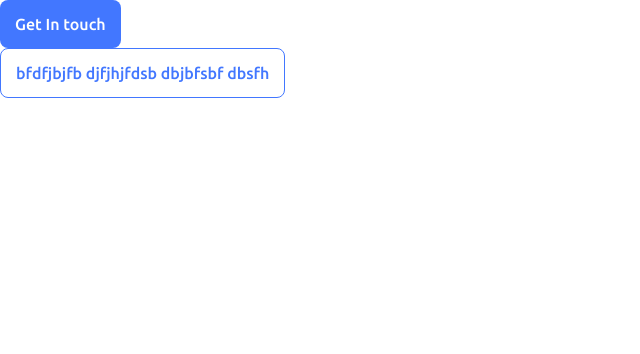
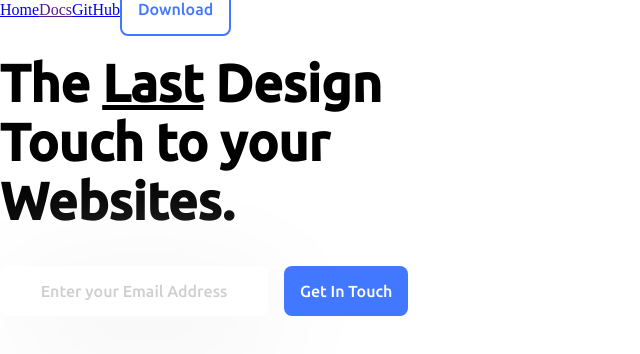
Before and after one commit to Jaspreet099/eccentrictouch.website.frontend, a plain HTML site: page index.htm in a window 1280 px wide. Shown: the whole page, without its empty margins (0-640 px from the left). Drawn offline with Linux system fonts and the light colour scheme.

Commit message:
@yashsehgal: Header Component JS Code added

```diff
--- a/components/button.js
+++ b/components/button.js
@@ -0,0 +1,19 @@
+
+/// defining component methods - buttons
+const getPrimaryButton = function getPrimaryButton(button_name, url = "") {
+  let primaryButton = document.createElement("a");
+  primaryButton.className = "primaryButton";
+  primaryButton.href = url;
+  primaryButton.innerHTML = button_name;
+  // document.getElementById(append_to_id).append(primaryButton);
+  return primaryButton;
+}
+
+const getSecondaryButton = function getSecondaryButton(button_name, url="") {
+  let secondaryButton = document.createElement("a");
+  secondaryButton.className = "secondaryButton";
+  secondaryButton.href = url;
+  secondaryButton.innerHTML = button_name;
+  // document.getElementById(append_to_id).append(secondaryButton);
+  return secondaryButton;
+}
--- a/components/header.js
+++ b/components/header.js
@@ -1,41 +1,41 @@
 
-let header = document.createElement("div");
-header.className = "header";
+// let header = document.createElement("div");
+// header.className = "header";
 
-let header_options = [
-  {
-    "title": "Home",
-    "path": "index.htm"
-  },
-  {
-    "title": "Docs",
-    "path": ""
-  },
-  {
-    "title": "Download",
-    "path": ""
-  },
-  {
-    "title": "GitHub",
-    "path": "https://www.github.com/DesignSystemsOSS/eccentrictouch"
-  }
-];
+// let header_options = [
+//   {
+//     "title": "Home",
+//     "path": "index.htm",
+//     "type": "text"
+//   },
+//   {
+//     "title": "Docs",
+//     "path": "",
+//     "type": "text"
+//   },
+//   {
+//     "title": "GitHub",
+//     "path": "https://www.github.com/DesignSystemsOSS/eccentrictouch",
+//     "type": "text"
+//   },
+//   {
+//     "title": "Download",
+//     "path": "",
+//     "type": "button"
+//   }
+// ];
 
-for (var __options in header_options) {
-  if (header_options[__options].title != "GitHub") {
-    let new_option = document.createElement("a");
-    new_option.className = "header_option";
-    new_option.innerHTML = header_options[__options].title;
-    new_option.href = header_options[__options].path;
-    header.append(new_option);
-  } else if (header_options[__options].title == "GitHub") {
-    let new_option = document.createElement("a");
-    new_option.className = "header_option";
-    new_option.innerHTML = header_options[__options].title;
-    new_option.href = header_options[__options].path;
-    new_option.target = "_blank";
-    header.append(new_option);
-  }
-}
+// for (var __options in header_options) {
+//   if (header_options[__options].type === "text") {
+//     let headerOption = document.createElement("a");
+//     headerOption.class = "header_option";
+//     headerOption.innerHTML = header_options[__options].title;
+//     headerOption.href = header_options[__options].path;
+//     header.append(headerOption);
+//   } else if (header_options[__options].type === "button") {
+//     let __button = getSecondaryButton(header_options[__options].title, header_options[__options].path);
+//     header.append(__button);
+//   }
+// }
 
-document.getElementById("header").appendChild(header);
+// document.getElementById("header").appendChild(header);
--- a/css/general.scss
+++ b/css/general.scss
@@ -1,31 +1,55 @@
 @import url('https://fonts.googleapis.com/css2?family=Ubuntu:wght@500&display=swap');
-.primaryButton{
-    display: table;
+
+.primaryButton {
+    color: white;
+    background-color: #4277FF;
+    padding: 1em;
     text-decoration: none;
-    color:white;
-    background-color: #4277FF;
-    font-family: Ubuntu;
-    padding: 15px;
+    font-family: "Ubuntu", sans-serif;
     border-radius: 8px;
-    transition: ease-in-out 0.2s;
 }
-  .primaryButton:hover{
+
+.primaryButton:hover {
+    transition: 0.1s ease-in-out;
     background-color: #0038C9;
-
 }
 
 .secondaryButton {
-    display: table;
-    border: 1px solid #4277FF;
+    background-color: white;
+    padding: 1em;
+    font-family: "Ubuntu", sans-serif;
     color: #4277FF;
+    border: #4277FF solid;
+    text-decoration: none;
     border-radius: 8px;
-    padding: 15px;
-    font-family: Ubuntu;
-    text-decoration: none;
-    transition: ease-in-out 0.2s;
+    border-width: 2px;
+}
 
+.secondaryButton:hover {
+    transition: 0.1s ease-in-out;
+    background-color: #DAE5FF;
 }
-.secondaryButton:hover{
-    background-color:#DAE5FF ;
 
+.flex {
+    display: flex;
 }
+
+.input {
+    color: black;
+    font-family: "Ubuntu", sans-serif;
+    font-weight: 550;
+    font-size: medium;
+    border-radius: 8px;
+    border-top-style: hidden;
+    border-right-style: hidden;
+    border-left-style: hidden;
+    border-bottom-style: hidden;
+    margin-right: 1em;
+    box-shadow: 12px 24px 120px rgb(236, 236, 236);
+}
+
+.input::placeholder {
+    color: rgb(207, 207, 207);
+    text-align: center;
+    width: 100% auto;
+}
--- a/index.htm
+++ b/index.htm
@@ -13,14 +13,11 @@
   <div id="root">
     <!--JS Code will be appended here as a childNode-->
   </div>
-  <div >
-    <a class="primaryButton" href="#">Get In touch</a>
-  </div>
-  <div >
-    <a class="secondaryButton" href="#">bfdfjbjfb djfjhjfdsb dbjbfsbf dbsfh</a>
-  </div>
-<!--
+  <div id="footer"></div>
+
   <script src="components/header.js"></script>
-  <script src="index.js"></script> -->
+  <script src="components/button.js"></script>
+  <script src="components/footer.js"></script>
+  <script src="index.js"></script>
 </body>
 </html>
--- a/index.js
+++ b/index.js
@@ -1,10 +1,76 @@
 
 let homepage = document.createElement("div");
+
+let header = document.createElement("div");
+header.className = "header";
+
+let header_options = [
+  {
+    "title": "Home",
+    "path": "index.htm",
+    "type": "text"
+  },
+  {
+    "title": "Docs",
+    "path": "",
+    "type": "text"
+  },
+  {
+    "title": "GitHub",
+    "path": "https://www.github.com/DesignSystemsOSS/eccentrictouch",
+    "type": "text"
+  },
+  {
+    "title": "Download",
+    "path": "",
+    "type": "button"
+  }
+];
+
+for (var __options in header_options) {
+  if (header_options[__options].type === "text") {
+    let headerOption = document.createElement("a");
+    headerOption.class = "header_option";
+    headerOption.innerHTML = header_options[__options].title;
+    headerOption.href = header_options[__options].path;
+    header.append(headerOption);
+  } else if (header_options[__options].type === "button") {
+    let __button = getSecondaryButton(header_options[__options].title, header_options[__options].path);
+    header.append(__button);
+  }
+}
+
+document.getElementById("header").appendChild(header);
 
 let landing_section = document.createElement("div");
 landing_section.className = "section";
 landing_section.id = "landing-section";
 
+let tagline = document.createElement("h1");
+tagline.className = "tagline";
+tagline.innerHTML = `The <u>Last</u> Design Touch to your Websites.`;
+tagline.style.fontFamily = "Ubuntu";
+tagline.style.width = "38%";
+tagline.style.fontSize = "52px";
+
+let emailInput = document.createElement("div");
+emailInput.className = "flex";
+emailInput.id = "email-input";
+
+let email_input_textbox = document.createElement("input");
+email_input_textbox.type = "email";
+email_input_textbox.placeholder = "Enter your Email Address";
+email_input_textbox.className = "input";
 
 
+emailInput.append(email_input_textbox);
+emailInput.append(getPrimaryButton("Get In Touch", ""));
+
+
+homepage.append(tagline);
+homepage.append(emailInput);
+
+
+
+/// appending entire homepage as a DOM Object
 document.getElementById("root").appendChild(homepage);
```
Also changed, not shown: css/general.css, 1 other file.
